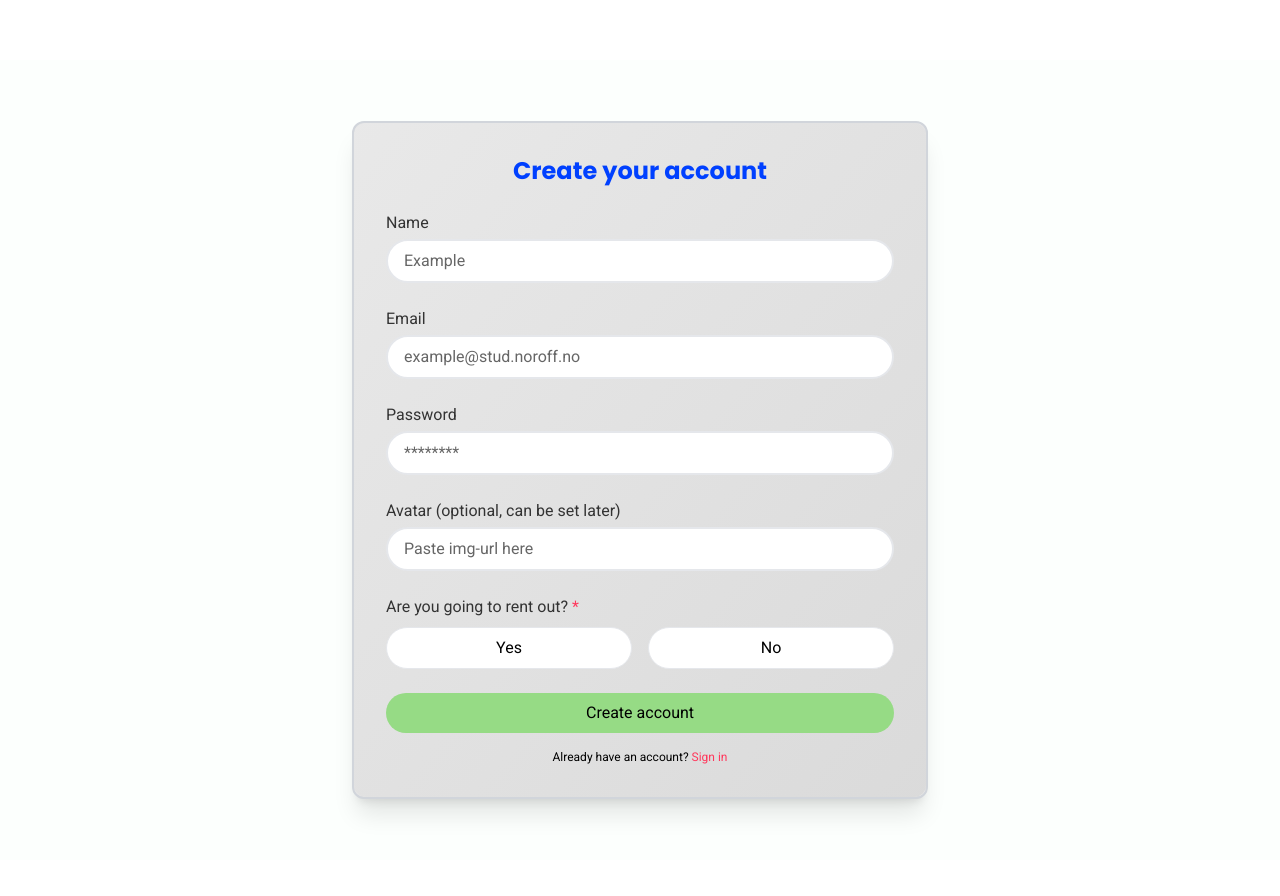
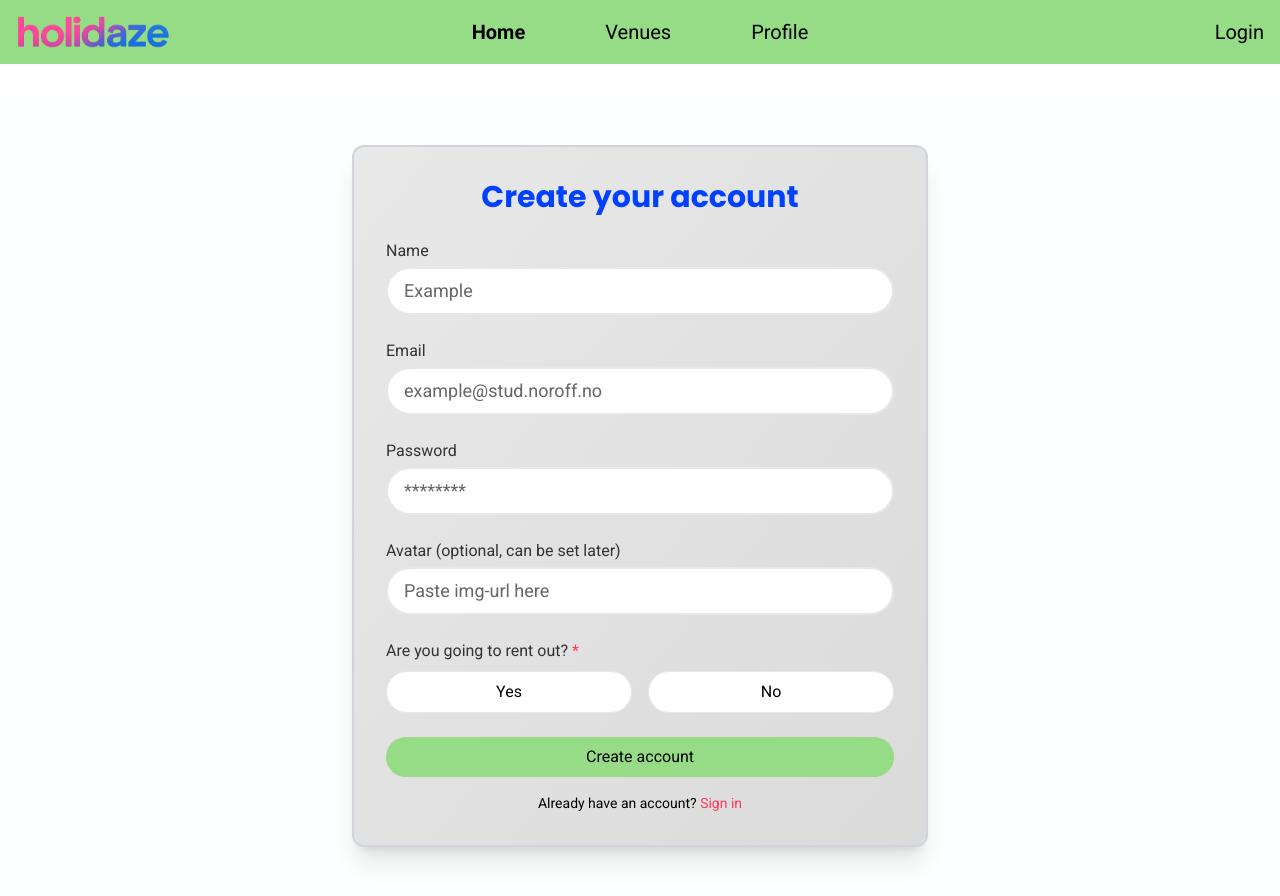
Before and after one commit to utviklern/exam2_utviklern, a React (Vite) app: page /register in a window 1280 px wide. Before the commit the page ends 860 px from the top, so only its background shows below. Built offline with nearby package versions, Linux system fonts and the light colour scheme.

Commit message:
små endringer på register, enkel navbar

```diff
--- a/src/components/Navbar.jsx
+++ b/src/components/Navbar.jsx
@@ -1,9 +1,112 @@
-import React from "react";
+import React, { useState } from "react";
+import { Link, NavLink } from "react-router-dom";
+import logo from "../assets/logo.png";
 
 export default function Navbar() {
+  const [menuOpen, setMenuOpen] = useState(false);
+
   return (
-    <nav className="bg-blue-600 text-white p-4">
-      <h1 className="text-lg font-bold">Holidaze</h1>
+    <nav className="bg-green max-[1053px]:bg-transparent w-full py-4 px-4 flex items-center relative z-50">
+      {/* Logo + Hamburger */}
+      <div className="flex flex-1 min-w-0 flex-row max-[1053px]:flex-row-reverse items-center justify-between">
+        {/* Hamburger */}
+        <button
+          className="hidden max-[1053px]:block ml-4 max-[1053px]:ml-0 max-[1053px]:mr-4"
+          onClick={() => setMenuOpen(!menuOpen)}
+          aria-label="Toggle menu"
+          aria-expanded={menuOpen}
+        >
+          <svg width="32" height="32" fill="currentColor">
+            <rect y="7" width="28" height="4" rx="1.5" />
+            <rect y="14" width="28" height="4" rx="1.5" />
+            <rect y="21" width="28" height="4" rx="1.5" />
+          </svg>
+        </button>
+
+        {/* Logo */}
+        <Link to="/">
+          <img
+            src={logo}
+            alt="Holidaze logo"
+            className="h-8 w-auto flex-shrink-0"
+          />
+        </Link>
+      </div>
+
+      {/* Desktop Menu */}
+      <div className="flex-1 flex justify-center gap-20 max-[1053px]:hidden">
+        <NavLink
+          to="/"
+          className="font-bold text-base sm:text-lg md:text-xl hover:underline"
+        >
+          Home
+        </NavLink>
+        <NavLink
+          to="/venues"
+          className="text-base sm:text-lg md:text-xl hover:underline"
+        >
+          Venues
+        </NavLink>
+        <NavLink
+          to="/profile"
+          className="text-base sm:text-lg md:text-xl hover:underline"
+        >
+          Profile
+        </NavLink>
+      </div>
+
+      <div className="flex-1 flex justify-end max-[1053px]:hidden">
+        <NavLink
+          to="/login"
+          className="text-base sm:text-lg md:text-xl hover:underline"
+        >
+          Login
+        </NavLink>
+      </div>
+
+      {/* Mobile Menu */}
+      {menuOpen && (
+        <>
+          {/* Overlay */}
+          <div
+            className="fixed inset-0 z-40 bg-black/10"
+            onClick={() => setMenuOpen(false)}
+            aria-label="Close menu overlay"
+          />
+
+          {/* Dropdown menu */}
+          <div className="absolute left-1/2 top-full -translate-x-1/2 mt-4 bg-white shadow-xl rounded-xl p-8 flex flex-col gap-6 min-w-[80vw] max-w-md z-50">
+            <NavLink
+              to="/"
+              onClick={() => setMenuOpen(false)}
+              className="font-bold text-2xl"
+            >
+              Home
+            </NavLink>
+            <NavLink
+              to="/venues"
+              onClick={() => setMenuOpen(false)}
+              className="text-2xl"
+            >
+              Venues
+            </NavLink>
+            <NavLink
+              to="/profile"
+              onClick={() => setMenuOpen(false)}
+              className="text-2xl"
+            >
+              Profile
+            </NavLink>
+            <NavLink
+              to="/login"
+              onClick={() => setMenuOpen(false)}
+              className="text-2xl"
+            >
+              Log in
+            </NavLink>
+          </div>
+        </>
+      )}
     </nav>
   );
 }
--- a/src/pages/Register.jsx
+++ b/src/pages/Register.jsx
@@ -100,11 +100,11 @@ export default function Register() {
   }
 
   return (
-    <div className="min-h-screen flex items-center justify-center bg-background px-4">
-      <div className="bg-card p-8 rounded-xl shadow-xl w-full max-w-xl relative border-2 border-gray-300">
+    <div className="min-h-screen flex items-center justify-center bg-background px-page-mobile sm:px-page mt-page-mobile sm:mt-page">
+      <div className="bg-card p-8 rounded-xl shadow-md sm:shadow-xl w-full max-w-md sm:max-w-lg md:max-w-xl mx-auto relative border-2 border-gray-300">
         <div className="absolute inset-0 bg-gradient-to-br from-white/10 to-black/5 rounded-xl"></div>
         <div className="relative z-10">
-          <h1 className="font-poppins text-2xl font-bold text-center text-blue mb-6">
+          <h1 className="font-poppins text-xl sm:text-2xl md:text-3xl font-bold text-center text-blue mb-6">
             Create your account
           </h1>
 
@@ -116,10 +116,10 @@ export default function Register() {
           )}
 
           {/* Skjema for å registrering */}
-          <form onSubmit={handleSubmit} className="space-y-6 font-sans">
+          <form onSubmit={handleSubmit} className="space-y-4 sm:space-y-6 font-sans">
             {/* brukernavn */}
             <div>
-              <label className="text-primaryText block mb-1">Name</label>
+              <label className="text-primaryText block mb-1 text-sm sm:text-base">Name</label>
               <input
                 type="text"
                 name="name"
@@ -128,16 +128,16 @@ export default function Register() {
                   setFormData({ ...formData, name: e.target.value })
                 }
                 required
-                className={`w-full px-4 py-2 border-2 rounded-full bg-white text-primaryText placeholder:text-placeholder focus:outline-none focus:border-greenDark focus:ring-1 focus:ring-greenDark ${
+                className={`w-full px-4 py-2 border-2 rounded-full bg-white text-primaryText text-base sm:text-lg placeholder:text-placeholder focus:outline-none focus:border-greenDark focus:ring-1 focus:ring-greenDark ${
                   errorField === "name" ? "border-red" : ""
                 }`}
                 placeholder="Example"
               />
             </div>
 
-            {/* mail */}
+            {/* mail field */}
             <div>
-              <label className="text-primaryText block mb-1">Email</label>
+              <label className="text-primaryText block mb-1 text-sm sm:text-base">Email</label>
               <input
                 type="email"
                 name="email"
@@ -148,16 +148,16 @@ export default function Register() {
                   setMessage(null);
                 }}
                 required
-                className={`w-full px-4 py-2 border-2 rounded-full bg-white text-primaryText placeholder:text-placeholder focus:outline-none focus:border-greenDark focus:ring-1 focus:ring-greenDark ${
+                className={`w-full px-4 py-2 border-2 rounded-full bg-white text-primaryText text-base sm:text-lg placeholder:text-placeholder focus:outline-none focus:border-greenDark focus:ring-1 focus:ring-greenDark ${
                   errorField === "email" ? "border-red" : ""
                 }`}
                 placeholder="example@stud.noroff.no"
               />
             </div>
 
-            {/* Passord */}
+            {/* Passord field */}
             <div>
-              <label className="text-primaryText block mb-1">Password</label>
+              <label className="text-primaryText block mb-1 text-sm sm:text-base">Password</label>
               <input
                 type="password"
                 name="password"
@@ -166,16 +166,16 @@ export default function Register() {
                   setFormData({ ...formData, password: e.target.value })
                 }
                 required
-                className={`w-full px-4 py-2 border-2 rounded-full bg-white text-primaryText placeholder:text-placeholder focus:outline-none focus:border-greenDark focus:ring-1 focus:ring-greenDark ${
+                className={`w-full px-4 py-2 border-2 rounded-full bg-white text-primaryText text-base sm:text-lg placeholder:text-placeholder focus:outline-none focus:border-greenDark focus:ring-1 focus:ring-greenDark ${
                   errorField === "password" ? "border-red" : ""
                 }`}
                 placeholder="********"
               />
             </div>
 
-            {/* Avatar */}
+            {/* Avatar field */}
             <div>
-              <label className="text-primaryText block mb-1">
+              <label className="text-primaryText block mb-1 text-sm sm:text-base">
                 Avatar (optional, can be set later)
               </label>
               <input
@@ -185,7 +185,7 @@ export default function Register() {
                 onChange={(e) =>
                   setFormData({ ...formData, avatar: e.target.value })
                 }
-                className={`w-full px-4 py-2 border-2 rounded-full bg-white text-primaryText placeholder:text-placeholder focus:outline-none focus:border-greenDark focus:ring-1 focus:ring-greenDark ${
+                className={`w-full px-4 py-2 border-2 rounded-full bg-white text-primaryText text-base sm:text-lg placeholder:text-placeholder focus:outline-none focus:border-greenDark focus:ring-1 focus:ring-greenDark ${
                   errorField === "avatar" ? "border-red" : ""
                 }`}
                 placeholder="Paste img-url here"
@@ -194,7 +194,7 @@ export default function Register() {
 
             {/* Venue manager knapper*/}
             <div>
-              <label className="text-primaryText block mb-2">
+              <label className="text-primaryText block mb-2 text-sm sm:text-base">
                 Are you going to rent out? <span className="text-red">*</span>
               </label>
               <div className="flex gap-4">
@@ -225,7 +225,7 @@ export default function Register() {
               </div>
             </div>
 
-            {/* Submit */}
+            {/* Submit button */}
             <button
               type="submit"
               disabled={loading}
@@ -236,7 +236,7 @@ export default function Register() {
           </form>
 
           {/* Login link */}
-          <p className="text-xs text-center mt-4">
+          <p className="text-xs sm:text-sm text-center mt-4">
             Already have an account?{" "}
             <a href="/login" className="text-red hover:underline">
               Sign in
--- a/tailwind.config.js
+++ b/tailwind.config.js
@@ -16,6 +16,11 @@ module.exports = {
         primaryText: "#333333",
         blue: "#0040FF",
         placeholder: "#666666",
+        navbar: "#ABE29D",
+      },
+      spacing: {
+        'page': '2rem',
+        'page-mobile': '1rem',
       },
     },
   },
```
Also changed, not shown: src/assets/logo.png (added), 1 other file (tests, documents, lock files or other folders).
